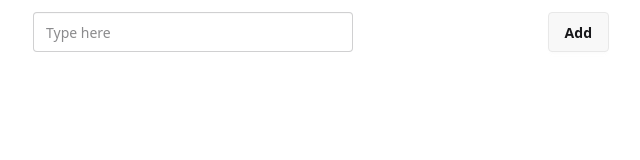
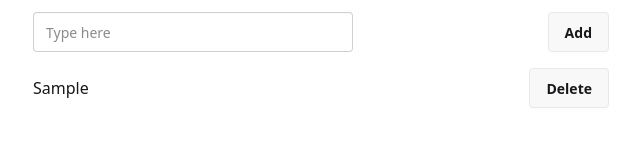
Before and after one commit to Saydva/Tweety, a React (Vite) app in the folder tweety2/: page / in a window 1280 px wide. Both pictures are taken after typing "Sample" into the empty fields and a click on the button "Add". Shown: the top 160 px of the page, without its empty margins (319-959 px from the left). Built offline with nearby package versions, Linux system fonts and the light colour scheme.

Commit message:
have list items for all tweets in state array

```diff
--- a/tweety2/src/App.tsx
+++ b/tweety2/src/App.tsx
@@ -16,16 +16,25 @@ function App() {
     setTweetyList(tweetyList.filter((_, i) => i !== index));
   };
 
+  const itemList = tweetyList.map((tweety, index) => (
+    <div key={index} className="tweety-item flex justify-between items-center ">
+      <span>{tweety}</span>
+      <button onClick={() => tweetyDelete(index)} className="btn">
+        Delete
+      </button>
+    </div>
+  ));
   console.log("Current Tweety List:", tweetyList);
 
   return (
-    <div className="App flex flex-col justify-center h-screen w-xl mx-auto">
+    <div className="App flex flex-col h-screen w-xl mx-auto">
       <AddTweety
         value={value}
         setValue={setValue}
         addTweety={addTweety}
         deleteTweety={tweetyDelete}
       />
+      <ul className="flex flex-col gap-2 mt-4">{itemList}</ul>
     </div>
   );
 }
--- a/tweety2/src/appComponents/AddTweety.tsx
+++ b/tweety2/src/appComponents/AddTweety.tsx
@@ -11,7 +11,7 @@ const AddTweety = ({
   addTweety,
 }: AddTweetyProps & { addTweety: () => void }) => {
   return (
-    <div className="flex flex-row justify-between h-screen mt-3">
+    <div className="flex flex-row justify-between mt-3">
       <input
         value={value}
         onChange={(e) => setValue(e.target.value)}
```
